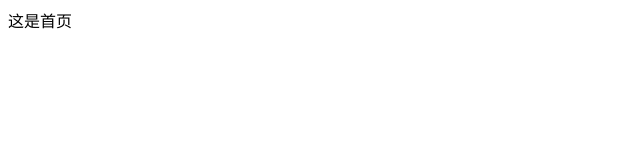
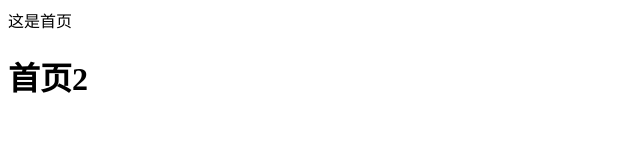
Before and after one commit to wangchen1314521520/myreposity, a plain HTML site: page index.html in a window 1280 px wide. Shown: the whole page, without its empty margins (0-640 px from the left). Drawn offline with Linux system fonts and the light colour scheme.

Commit message:
又追加了一行

```diff
--- a/index.html
+++ b/index.html
@@ -6,5 +6,6 @@
 </head>
 <body>
 	这是首页
+	<h1>首页2</h1>
 </body>
 </html>
```
